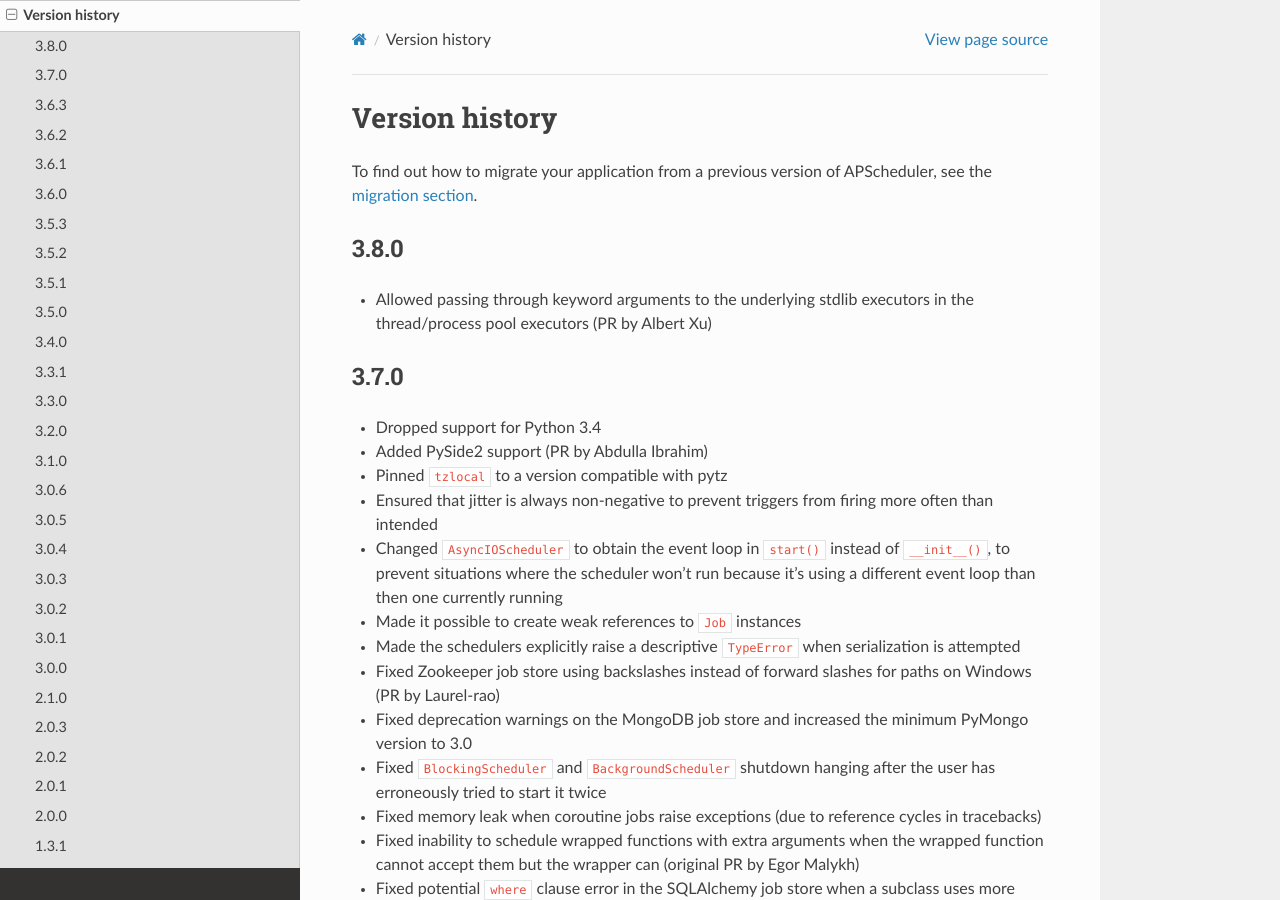
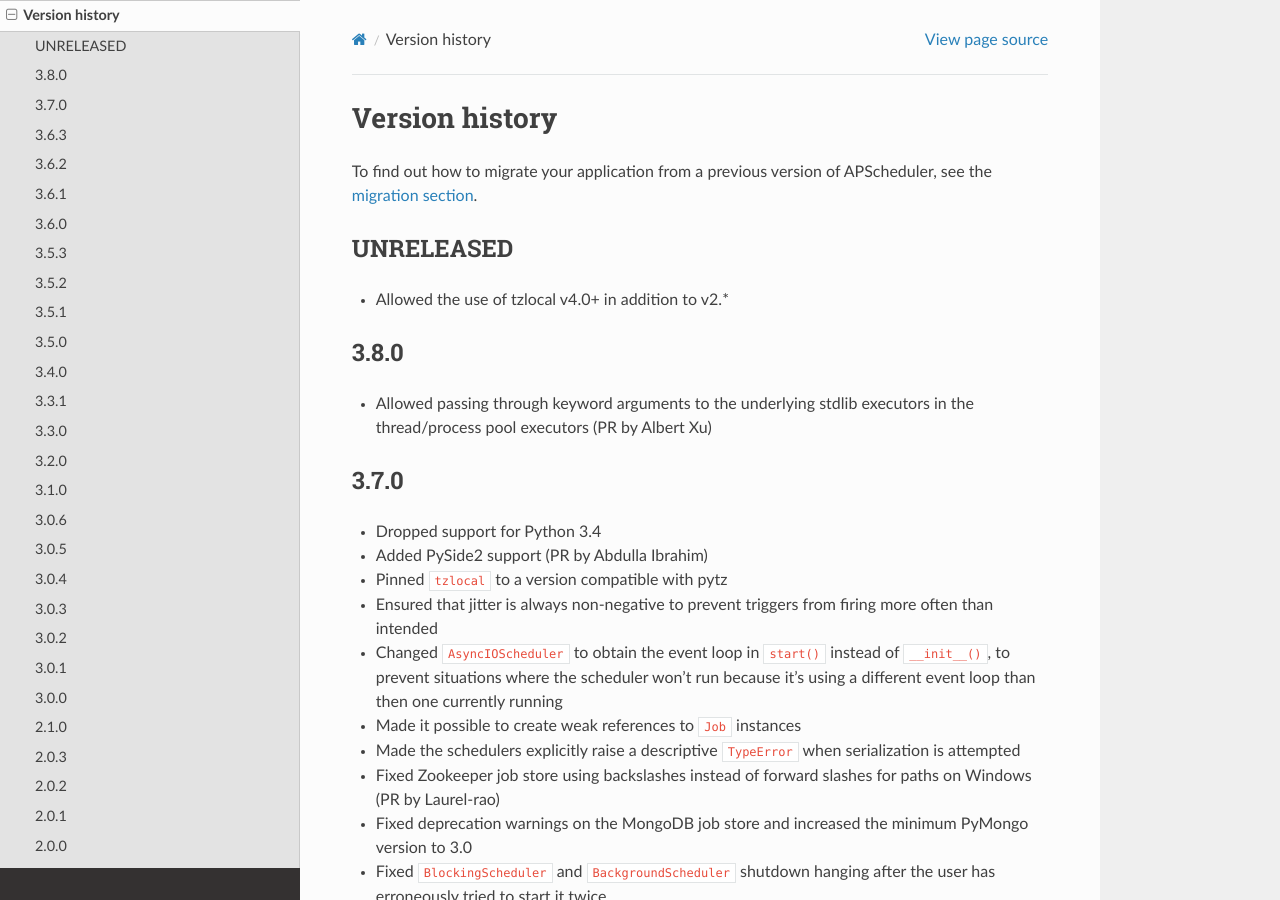
Before and after one commit to agronholm/apscheduler, a Sphinx documentation site: the page built from docs/versionhistory.rst, in a window 1280 px wide and 900 px high. Built offline with Sphinx 7.4.7 and the Read the Docs theme 2.0.0, drawn with Linux system fonts in a browser that asks for light colours.

Commit message:
Allowed tzlocal v4+ in addition to v2
Fixes #554.

```diff
--- a/docs/versionhistory.rst
+++ b/docs/versionhistory.rst
@@ -3,6 +3,12 @@
 
 To find out how to migrate your application from a previous version of
 APScheduler, see the :doc:`migration section <migration>`.
+
+UNRELEASED
+----------
+
+* Allowed the use of tzlocal v4.0+ in addition to v2.*
+
 
 3.8.0
 -----
--- a/setup.py
+++ b/setup.py
@@ -41,7 +41,7 @@
         'setuptools >= 0.7',
         'six >= 1.4.0',
         'pytz',
-        'tzlocal ~= 2.0',
+        'tzlocal >= 2.0, != 3.*'
     ],
     extras_require={
         ':python_version == "2.7"': ['futures'],
```
